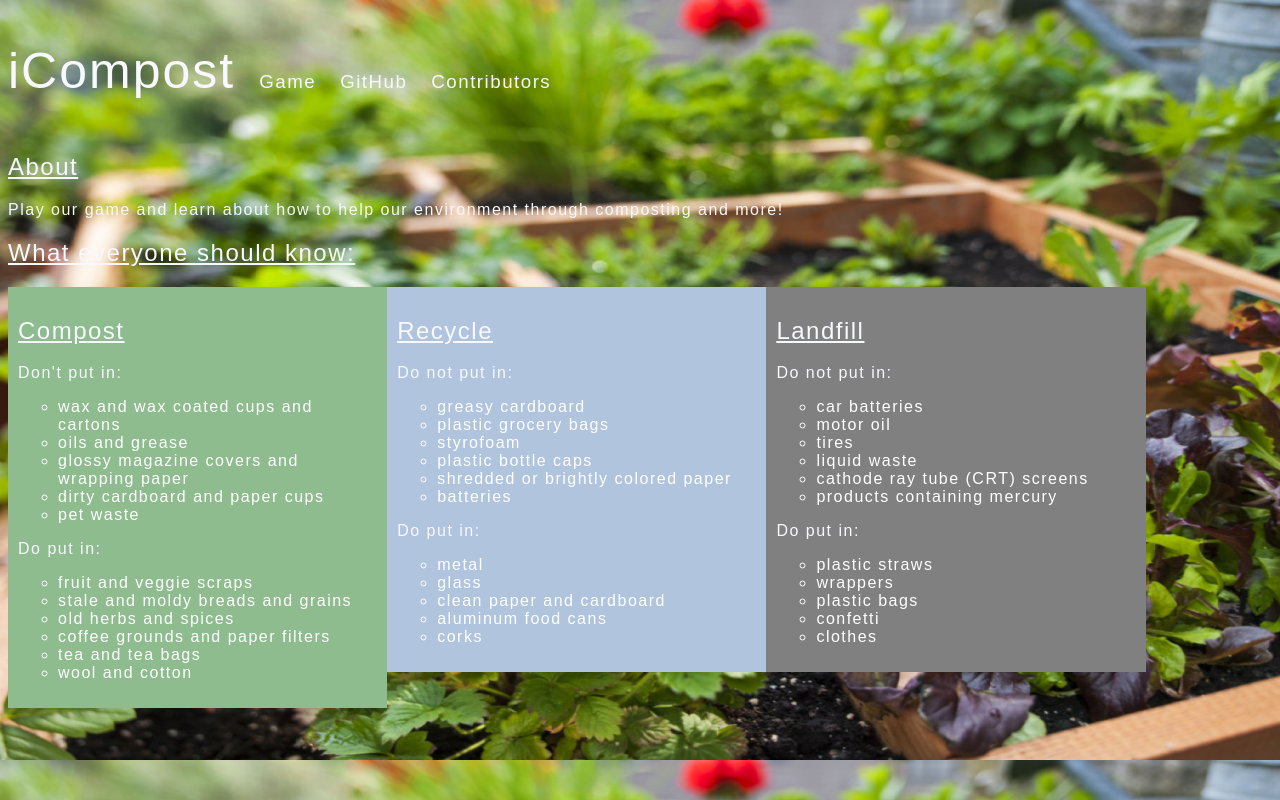
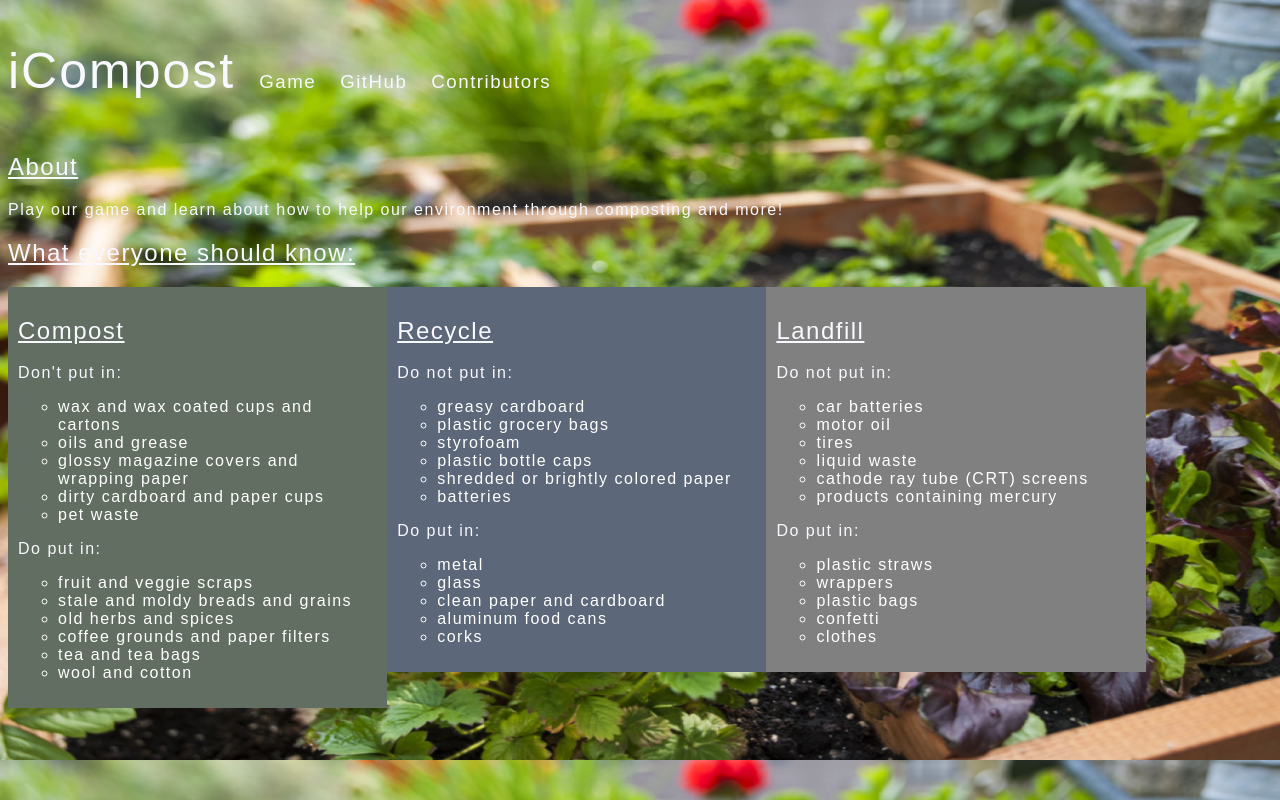
Before and after one commit to kachow4/iCompost, a Flask app: page / in a window 1280 px wide. Run offline with Flask 2, Linux system fonts and the light colour scheme.

Commit message:
changed colors

```diff
--- a/templates/index.html
+++ b/templates/index.html
@@ -46,7 +46,7 @@
     <h2>What everyone should know: </h2>
 
     <div class="row">
-        <div class="column" style="background-color:darkseagreen;">
+        <div class="column" style="background-color:#626e61;">
             <h2>Compost</h2>
             <p>
                 Don't put in:
@@ -70,7 +70,7 @@
                 </ul>
             </p>
         </div>
-        <div class="column" style="background-color:lightsteelblue;">
+        <div class="column" style="background-color:#5c6779;">
             <h2>Recycle</h2>
             <p>Do not put in:</p>
             <ul class="a" style="color:white">
```
